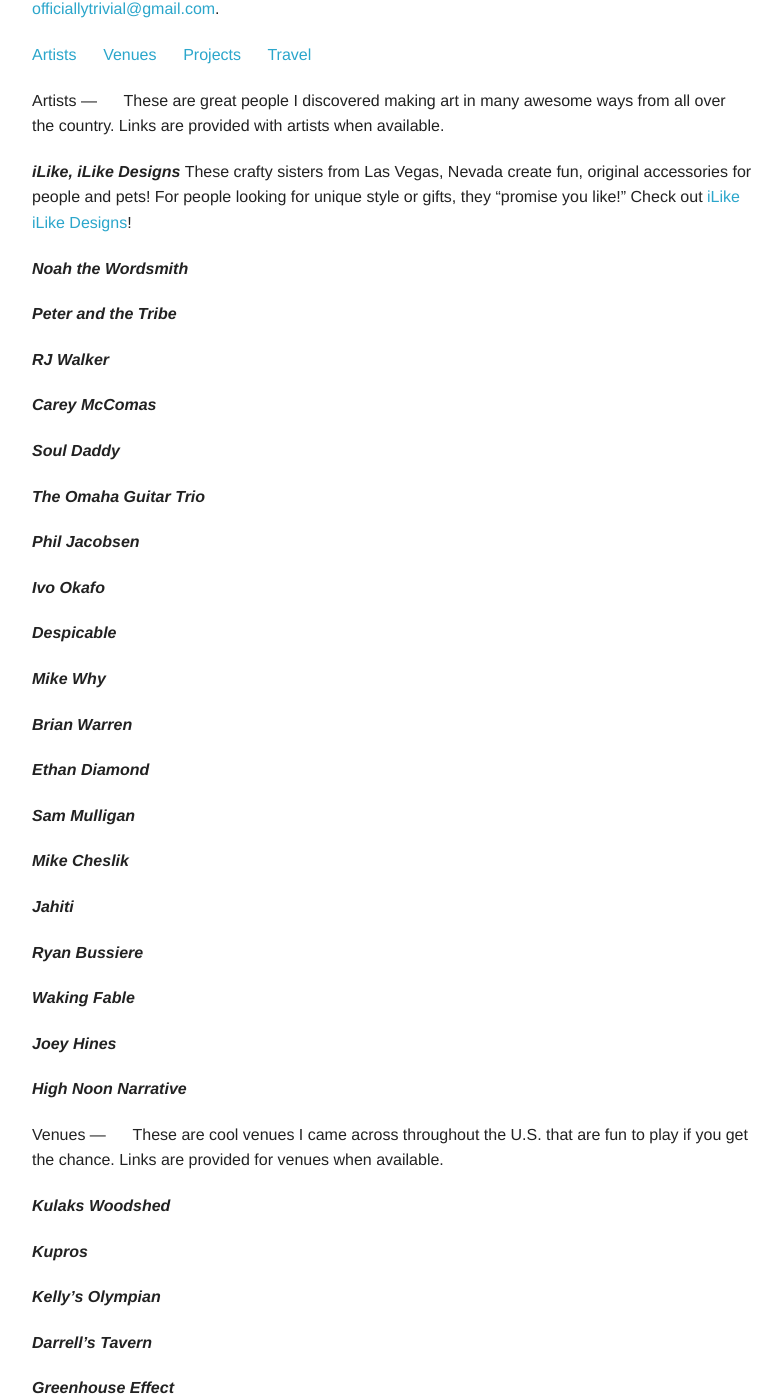
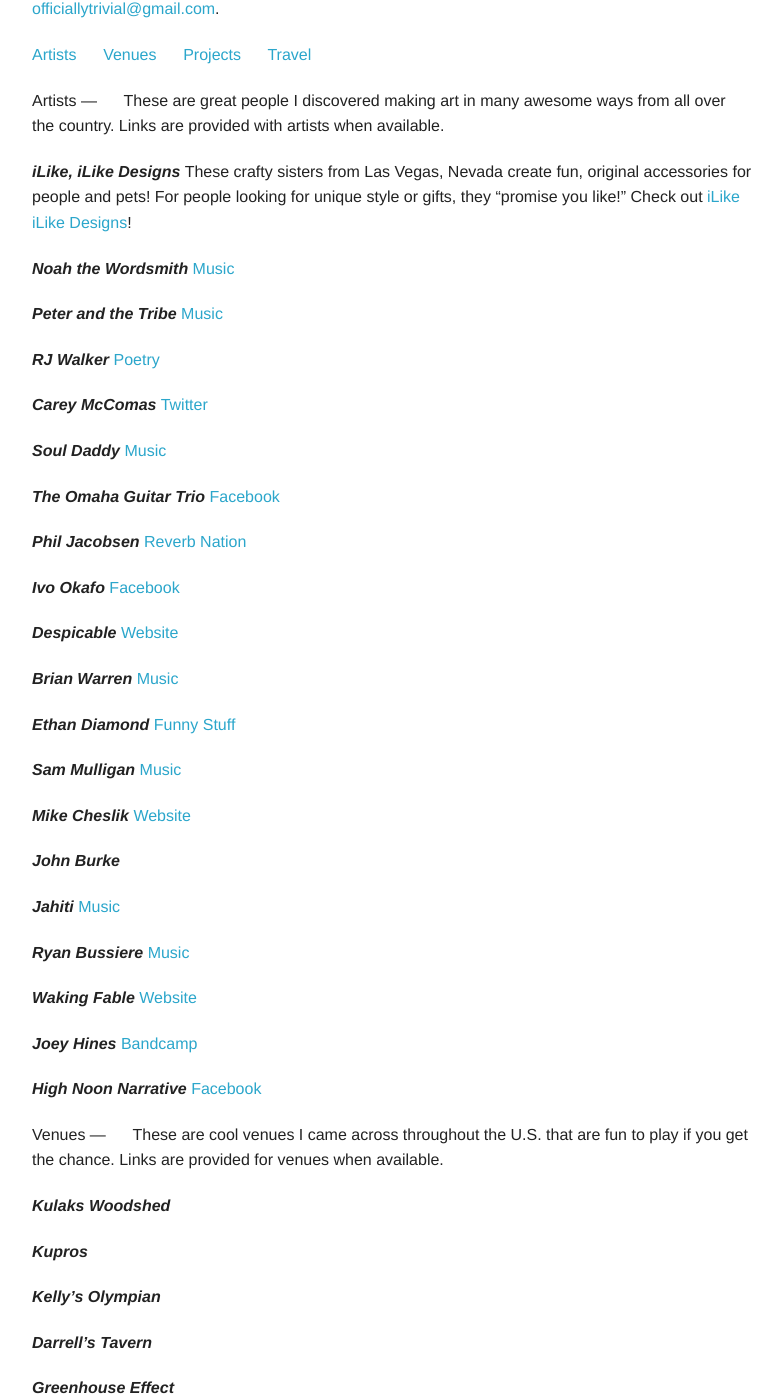
Before and after one commit to atrivialhero/atrivialhero.github.io, a Jekyll site: the page built from love.md, in a window 1280 px wide and 1400 px high, scrolled down 546 px. Shown: the whole window, without its empty margins (373-1155 px from the left). Built offline with Jekyll 4.4.1, drawn with Linux system fonts in a browser that asks for light colours; some web fonts are replaced; Markdown is read by kramdown in place of the engine named in the settings.

Commit message:
Update love.md

```diff
--- a/love.md
+++ b/love.md
@@ -25,61 +25,60 @@
 These crafty sisters from Las Vegas, Nevada create fun, original accessories for people and pets! For people looking for unique style or gifts, they "promise you like!" Check out <a href="https://www.etsy.com/shop/ilikeilikedesigns">iLike iLike Designs</a>!
 
 ***Noah the Wordsmith***
-
+<a href="http://noahthewordsmith.bandcamp.com/releases">Music</a>
 
 ***Peter and the Tribe***
-
+<a href="http://peterandthetribe.bandcamp.com/releases">Music</a>
 
 ***RJ Walker***
-
+<a href="http://rjwalker.bandcamp.com">Poetry</a>
 
 ***Carey McComas***
-
+<a href="https://twitter.com/c_scribble">Twitter</a>
 
 ***Soul Daddy***
-
+<a href="http://www.souldaddymusic.com">Music</a>
 
 ***The Omaha Guitar Trio***
-
+<a href="https://www.facebook.com/OmahaGuitarTrio">Facebook</a>
 
 ***Phil Jacobsen***
-
+<a href="http://www.reverbnation.com/philjacobson">Reverb Nation</a>
 
 ***Ivo Okafo***
-
+<a href="https://www.facebook.com/ivookafo">Facebook</a>
 
 ***Despicable***
-
-
-***Mike Why***
-
+<a href="http://www.despicablemusic.org">Website</a>
 
 ***Brian Warren***
-
+<a href="http://fandalism.com/baw409">Music</a>
 
 ***Ethan Diamond***
-
+<a href="http://diamondcomedy.com">Funny Stuff</a>
 
 ***Sam Mulligan***
-
+<a href="http://www.sammulligan.com">Music</a>
 
 ***Mike Cheslik***
+<a href="http://mikecheslik.com">Website</a>
 
+***John Burke***
 
 ***Jahiti***
-
+<a href="http://www.jahitiworld.com">Music</a>
 
 ***Ryan Bussiere***
-
+<a href="https://www.facebook.com/BussiereMusic">Music</a>
 
 ***Waking Fable***
-
+<a href="http://www.wakingfable.com">Website</a>
 
 ***Joey Hines***
-
+<a href="http://joeyhines.bandcamp.com">Bandcamp</a>
 
 ***High Noon Narrative***
-
+<a href="https://www.facebook.com/highnoonnarrative">Facebook</a>
 
 <a name="Venues"></a>
 Venues
```
